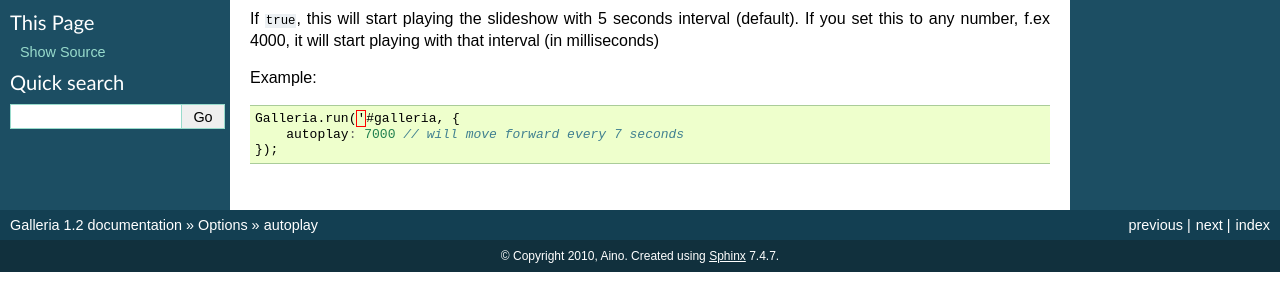
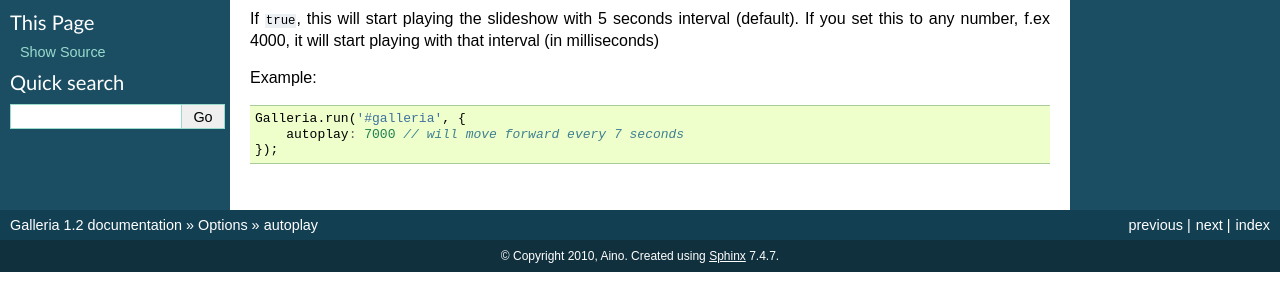
Before and after one commit to GalleriaJS/galleria, a Sphinx documentation site: the page built from docs/options/autoplay.rst, in a window 1280 px wide. Shown: the part 141-441 px from the top of the page. Built offline with Sphinx 7.4.7, drawn with Linux system fonts in a browser that asks for light colours.

Commit message:
docs typo

```diff
--- a/docs/options/autoplay.rst
+++ b/docs/options/autoplay.rst
@@ -12,6 +12,6 @@
 
 Example::
 
-    Galleria.run('#galleria, {
+    Galleria.run('#galleria', {
         autoplay: 7000 // will move forward every 7 seconds
     });
```
